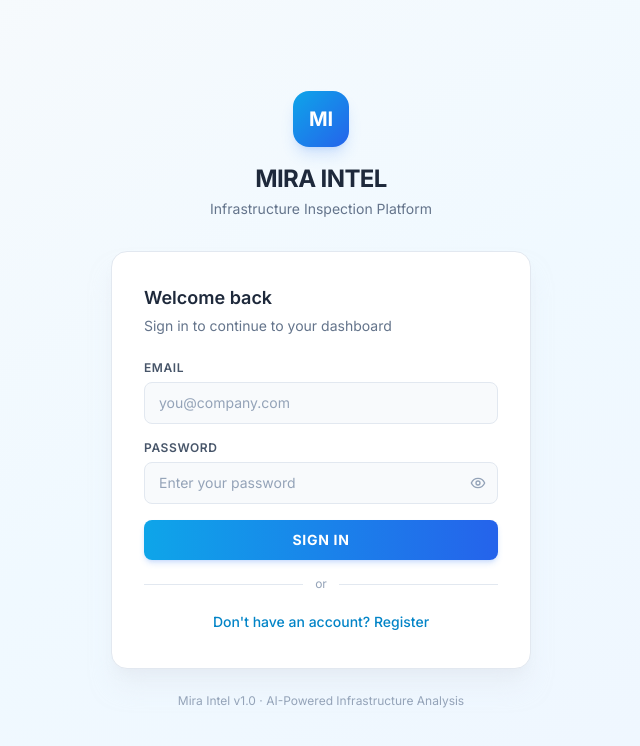
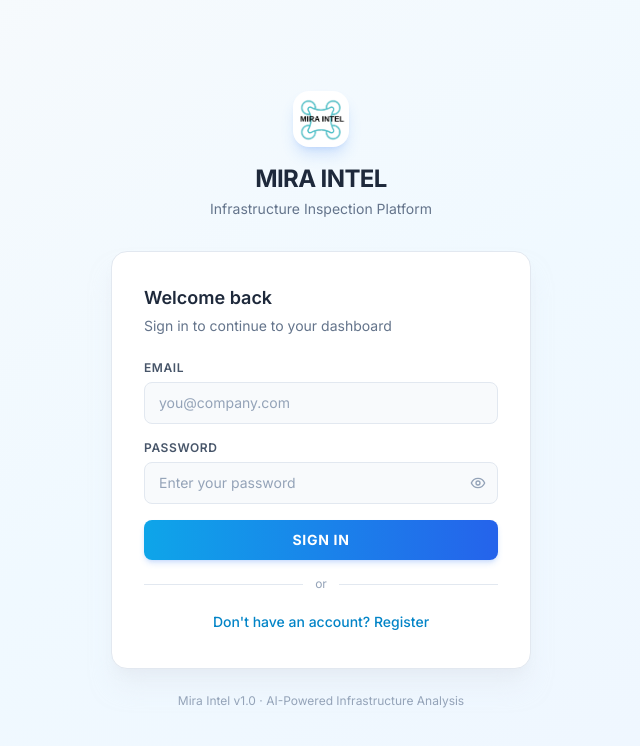
Before and after one commit to dataworks2026/Infrastructure_Inspection_App, a Next.js app in the folder frontend/: page /login in a window 1280 px wide. Shown: the top 746 px of the page, without its empty margins (319-959 px from the left). Built offline with nearby package versions, Linux system fonts and the light colour scheme.

Commit message:
[Fix]: show logo image on login page

```diff
--- a/frontend/app/(auth)/login/page.tsx
+++ b/frontend/app/(auth)/login/page.tsx
@@ -36,8 +36,8 @@ export default function LoginPage() {
       <div className="w-full max-w-[420px]">
         {/* Brand card */}
         <div className="text-center mb-8">
-          <div className="inline-flex items-center justify-center w-14 h-14 rounded-2xl bg-gradient-to-br from-sky-500 to-blue-600 shadow-lg shadow-blue-500/20 mb-4">
-            <span className="text-white font-bold text-xl">MI</span>
+          <div className="inline-flex items-center justify-center w-14 h-14 rounded-2xl bg-white shadow-lg shadow-blue-500/20 mb-4 overflow-hidden">
+            <img src="/logo.png" alt="Mira Intel" className="w-full h-full object-contain" />
           </div>
           <h1 className="text-2xl font-bold text-slate-800 tracking-tight">MIRA INTEL</h1>
           <p className="text-sm text-slate-500 mt-1">Infrastructure Inspection Platform</p>
```
